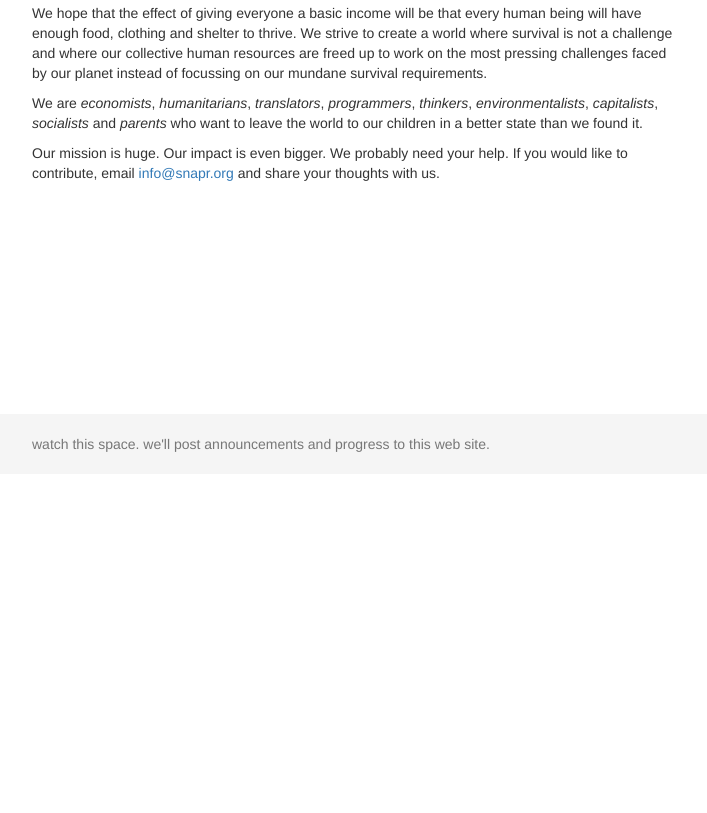
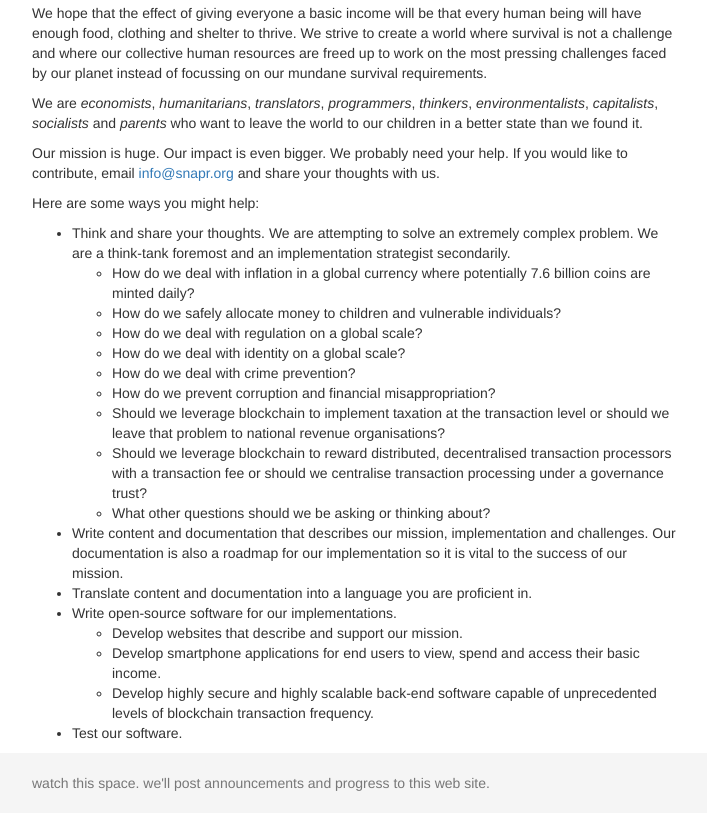
Before and after one commit to snapr-org/snapr-org.github.io, a plain HTML site: page index.html in a window 1280 px wide. Shown: the part 326-1139 px from the top of the page, without its empty margins (283-990 px from the left). Before the commit the page ends 800 px from the top, so only its background shows below. Drawn offline with nearby package versions, Linux system fonts and the light colour scheme.

Commit message:
Update index.html

```diff
--- a/index.html
+++ b/index.html
@@ -49,6 +49,34 @@
       <p>We hope that the effect of giving everyone a basic income will be that every human being will have enough food, clothing and shelter to thrive. We strive to create a world where survival is not a challenge and where our collective human resources are freed up to work on the most pressing challenges faced by our planet instead of focussing on our mundane survival requirements.</p>
       <p>We are <i>economists</i>, <i>humanitarians</i>, <i>translators</i>, <i>programmers</i>, <i>thinkers</i>, <i>environmentalists</i>, <i>capitalists</i>, <i>socialists</i> and <i>parents</i> who want to leave the world to our children in a better state than we found it.</p>
       <p>Our mission is huge. Our impact is even bigger. We probably need your help. If you would like to contribute, email <a href="mailto:info@snapr.org">info@snapr.org</a> and share your thoughts with us.</p>
+      <p>Here are some ways you might help:</p>
+      <ul>
+        <li>
+          Think and share your thoughts. We are attempting to solve an extremely complex problem. We are a think-tank foremost and an implementation strategist secondarily.
+          <ul>
+            <li>How do we deal with inflation in a global currency where potentially 7.6 billion coins are minted daily?</li>
+            <li>How do we safely allocate money to children and vulnerable individuals?</li>
+            <li>How do we deal with regulation on a global scale?</li>
+            <li>How do we deal with identity on a global scale?</li>
+            <li>How do we deal with crime prevention?</li>
+            <li>How do we prevent corruption and financial misappropriation?</li>
+            <li>Should we leverage blockchain to implement taxation at the transaction level or should we leave that problem to national revenue organisations?</li>
+            <li>Should we leverage blockchain to reward distributed, decentralised transaction processors with a transaction fee or should we centralise transaction processing under a governance trust?</li>
+            <li>What other questions should we be asking or thinking about?</li>
+          </ul>
+        </li>
+        <li>Write content and documentation that describes our mission, implementation and challenges. Our documentation is also a roadmap for our implementation so it is vital to the success of our mission.</li>
+        <li>Translate content and documentation into a language you are proficient in.</li>
+        <li>
+          Write open-source software for our implementations.
+          <ul>
+            <li>Develop websites that describe and support our mission.</li>
+            <li>Develop smartphone applications for end users to view, spend and access their basic income.</li>
+            <li>Develop highly secure and highly scalable back-end software capable of unprecedented levels of blockchain transaction frequency.</li>
+          </ul>
+        </li>
+        <li>Test our software.</li>
+      </ul>
     </div>
     <footer class="footer">
       <div class="container">
```
